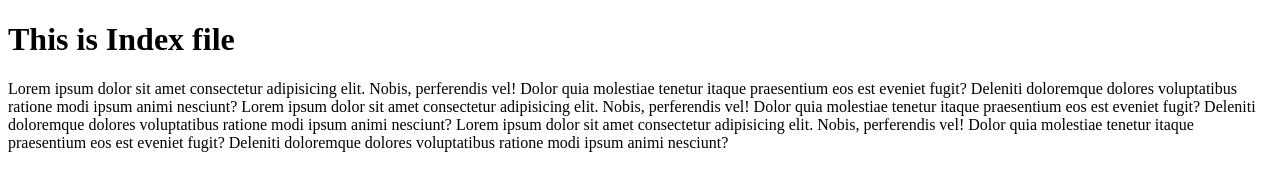
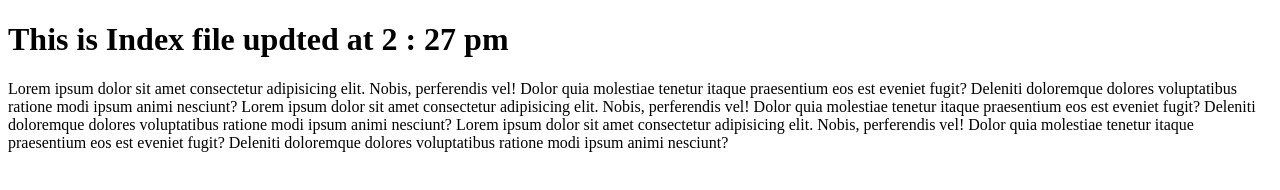
Before and after one commit to murtazasaeed-eng/Git20June2026, a plain HTML site: page index.html in a window 1280 px wide. Drawn offline with Linux system fonts and the light colour scheme.

Commit message:
Update index.html with updasavedte timestamp
Added a timestamp indicating when the index file was updated.

```diff
--- a/index.html
+++ b/index.html
@@ -8,6 +8,7 @@
 <body>
     <h1>
         This is  Index file
+        updted at 2 : 27 pm
     </h1>
     Lorem ipsum dolor sit amet consectetur adipisicing elit. Nobis, perferendis vel! Dolor quia molestiae tenetur itaque praesentium eos est eveniet fugit? Deleniti doloremque dolores voluptatibus ratione modi ipsum animi nesciunt?
     Lorem ipsum dolor sit amet consectetur adipisicing elit. Nobis, perferendis vel! Dolor quia molestiae tenetur itaque praesentium eos est eveniet fugit? Deleniti doloremque dolores voluptatibus ratione modi ipsum animi nesciunt?
```
